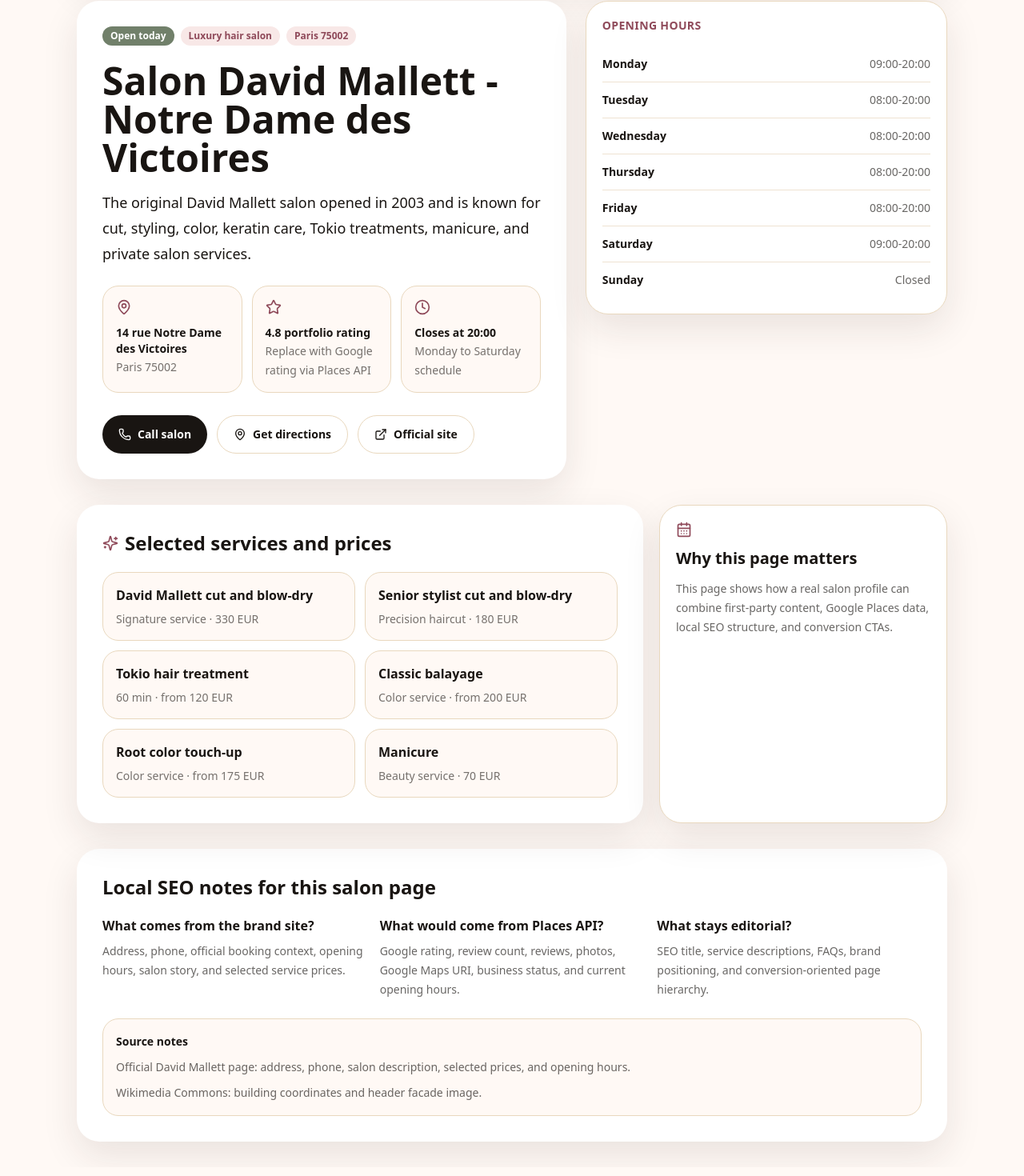
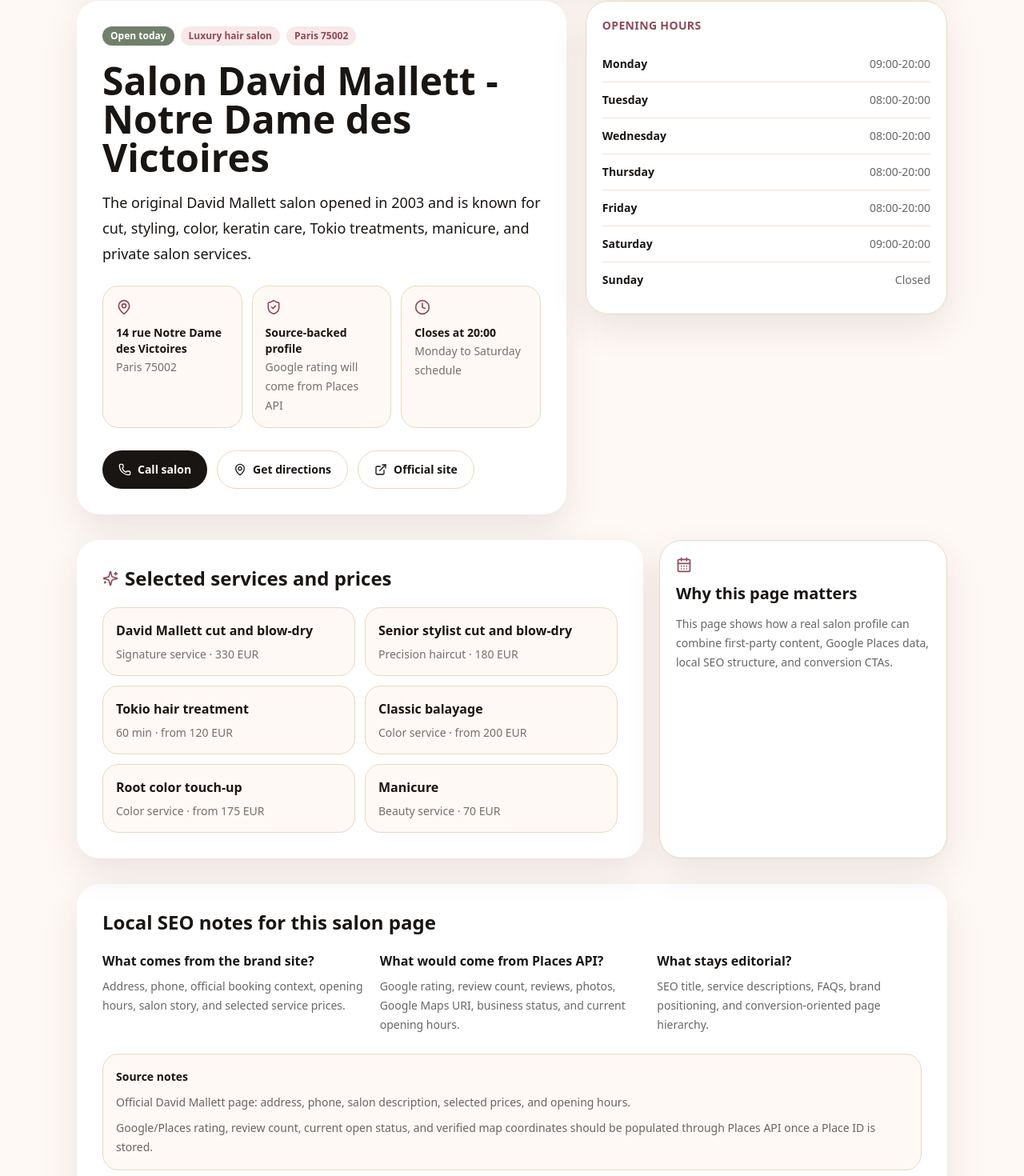
Before and after one commit to lattamatic/mobile-store-locator-ux-rebuild, a Next.js app: page /salons/david-mallett-notre-dame-des-victoires in a window 1280 px wide. Shown: the part 543-2013 px from the top of the page at 80% size. Built offline with nearby package versions, Linux system fonts and the light colour scheme.

Commit message:
Remove unverified salon details

```diff
--- a/src/app/salons/david-mallett-notre-dame-des-victoires/page.tsx
+++ b/src/app/salons/david-mallett-notre-dame-des-victoires/page.tsx
@@ -1,6 +1,6 @@
 import type { Metadata } from "next";
 import Link from "next/link";
-import { ArrowLeft, CalendarDays, Clock, ExternalLink, MapPin, Phone, Sparkles, Star } from "lucide-react";
+import { ArrowLeft, CalendarDays, Clock, ExternalLink, MapPin, Phone, ShieldCheck, Sparkles } from "lucide-react";
 import { Badge } from "@/components/ui/Badge";
 
 const salon = {
@@ -12,13 +12,7 @@
   phone: "+33 1 40 20 00 23",
   email: "info@david-mallett.com",
   website: "https://david-mallett.com/pages/notre-dame",
-  rating: 4.8,
-  reviewCount: 240,
   closingTime: "20:00",
-  coordinates: {
-    latitude: 48.866917,
-    longitude: 2.341386
-  },
   heroImage:
     "https://commons.wikimedia.org/wiki/Special:FilePath/Paris%20-%2014%20rue%20Notre-Dame-des-Victoires%20-%20facade.jpg",
   services: [
@@ -40,7 +34,7 @@
   ],
   sourceNotes: [
     "Official David Mallett page: address, phone, salon description, selected prices, and opening hours.",
-    "Wikimedia Commons: building coordinates and header facade image."
+    "Google/Places rating, review count, current open status, and verified map coordinates should be populated through Places API once a Place ID is stored."
   ]
 };
 
@@ -60,7 +54,8 @@
 };
 
 export default function SalonPage() {
-  const directionsUrl = `https://www.google.com/maps/dir/?api=1&destination=${salon.coordinates.latitude},${salon.coordinates.longitude}`;
+  const fullAddress = `${salon.name}, ${salon.address}, ${salon.postalCode} ${salon.city}, France`;
+  const directionsUrl = `https://www.google.com/maps/dir/?api=1&destination=${encodeURIComponent(fullAddress)}`;
   const jsonLd = {
     "@context": "https://schema.org",
     "@type": "HairSalon",
@@ -75,17 +70,7 @@
       postalCode: salon.postalCode,
       addressCountry: "FR"
     },
-    geo: {
-      "@type": "GeoCoordinates",
-      latitude: salon.coordinates.latitude,
-      longitude: salon.coordinates.longitude
-    },
     telephone: salon.phone,
-    aggregateRating: {
-      "@type": "AggregateRating",
-      ratingValue: salon.rating,
-      reviewCount: salon.reviewCount
-    },
     openingHoursSpecification: salon.hours
       .filter(([, hours]) => hours !== "Closed")
       .map(([day, hours]) => {
@@ -163,9 +148,9 @@
                 </span>
               </a>
               <div className="rounded-[1.25rem] border border-champagne bg-pearl p-4">
-                <Star className="h-5 w-5 text-rosewood" />
-                <strong className="mt-3 block text-sm text-ink">{salon.rating} portfolio rating</strong>
-                <span className="text-sm text-ink/60">Replace with Google rating via Places API</span>
+                <ShieldCheck className="h-5 w-5 text-rosewood" />
+                <strong className="mt-3 block text-sm text-ink">Source-backed profile</strong>
+                <span className="text-sm text-ink/60">Google rating will come from Places API</span>
               </div>
               <div className="rounded-[1.25rem] border border-champagne bg-pearl p-4">
                 <Clock className="h-5 w-5 text-rosewood" />
```
